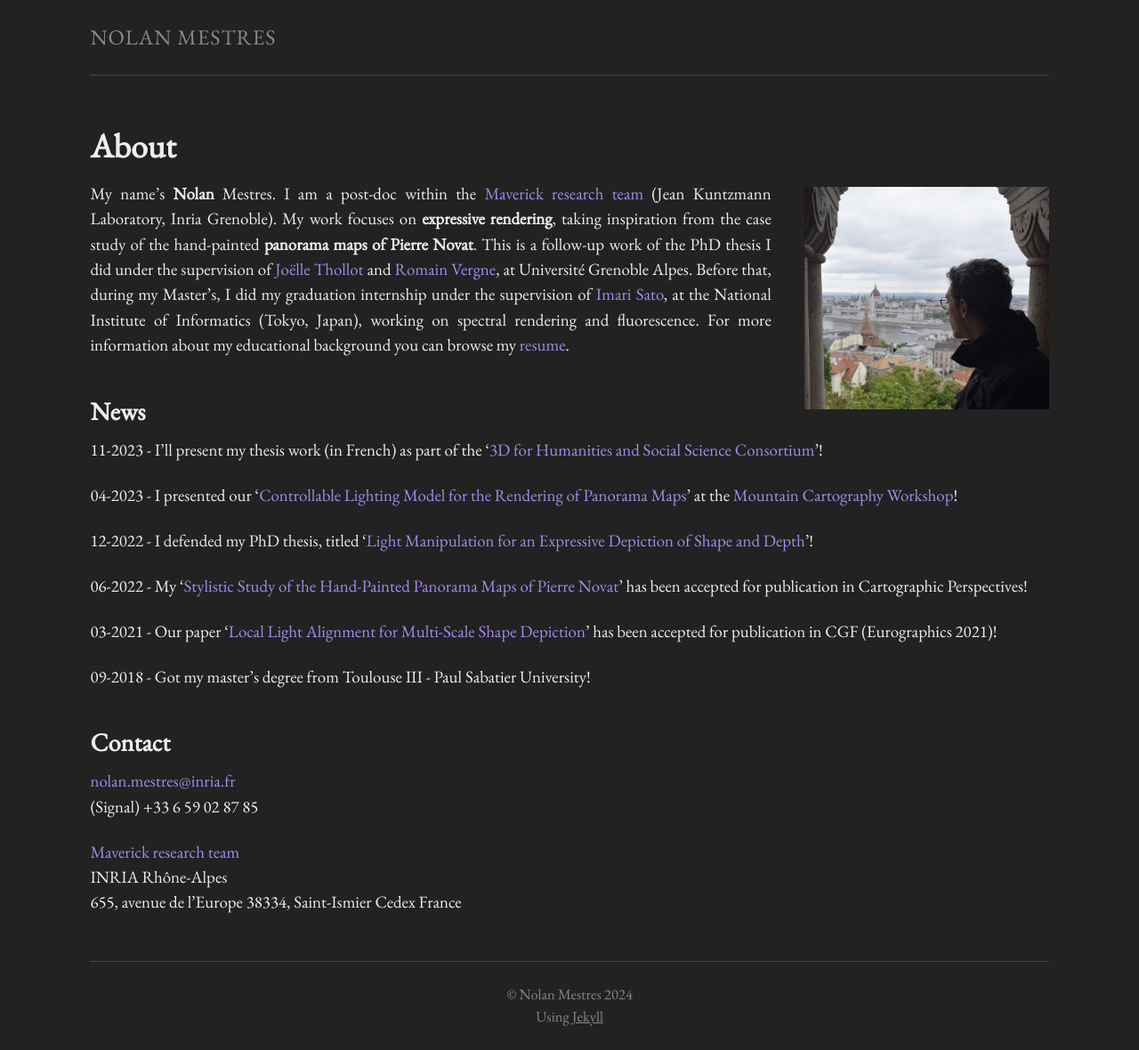
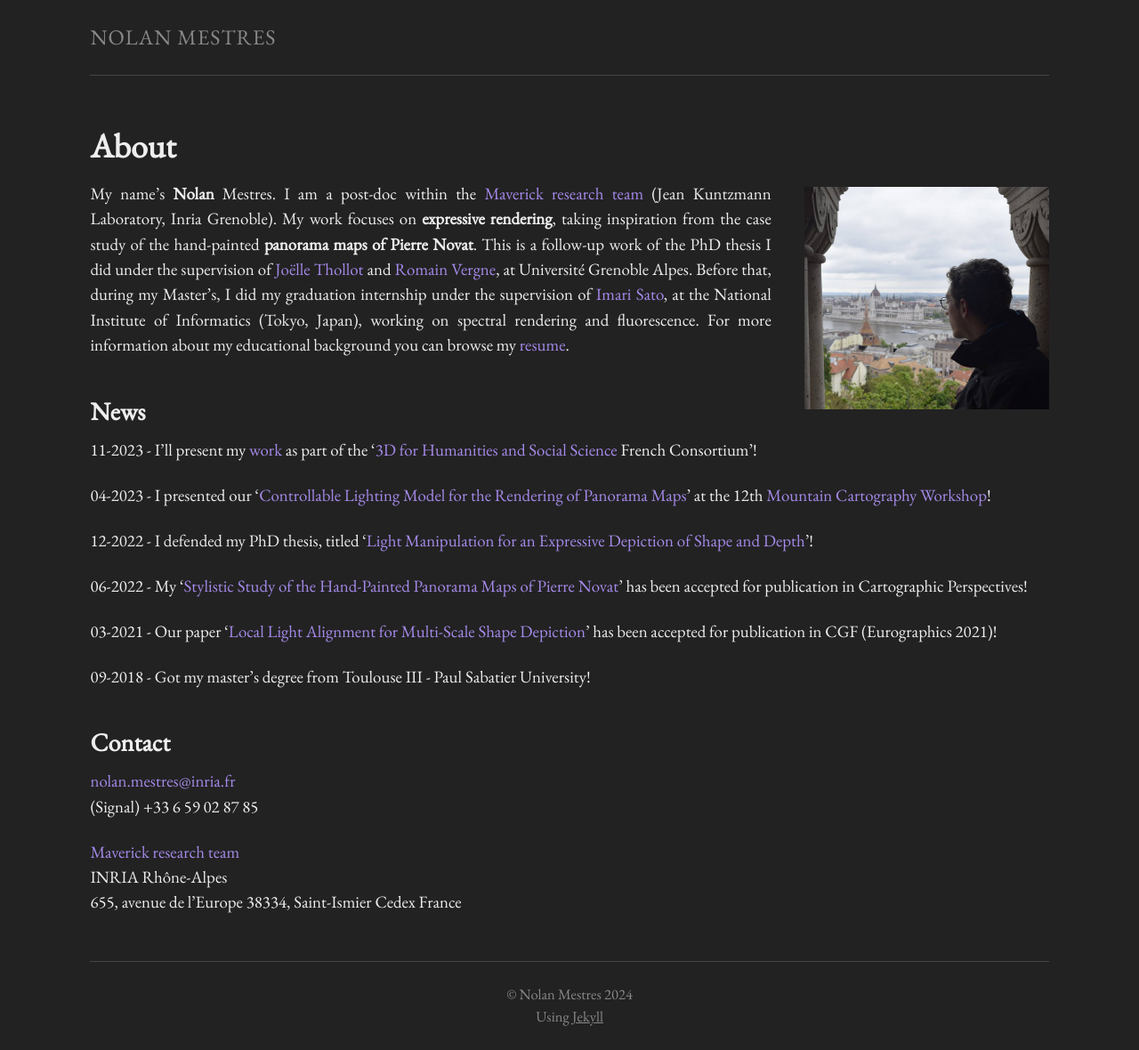
Before and after one commit to Nalonoid/nalonoid.github.io, a Jekyll site: the page built from index.md, in a window 1280 px wide. Shown: the whole page at 89% size. Built offline with Jekyll 4.4.1, drawn with Linux system fonts in a browser that asks for light colours.

Commit message:
add conference paper for the 3D for Humanities and Social Sciences consortium

```diff
--- a/index.md
+++ b/index.md
@@ -11,9 +11,9 @@
 
 ## News
 
-11-2023 - I'll present my thesis work (in French) as part of the '[3D for Humanities and Social Science Consortium]'!
+11-2023 - I'll present my [work] as part of the '[3D for Humanities and Social Science] French Consortium'!
 
-04-2023 - I presented our '[Controllable Lighting Model for the Rendering of Panorama Maps]' at the [Mountain Cartography Workshop]!
+04-2023 - I presented our '[Controllable Lighting Model for the Rendering of Panorama Maps]' at the 12th [Mountain Cartography Workshop]!
 
 12-2022 - I defended my PhD thesis, titled '[Light Manipulation for an Expressive Depiction of Shape and Depth]'!
 
```
Also changed, not shown: other parts of index.md (+2 -1 lines), _posts/2023-11-24-tricher-avec-la-lumière-pour-mieux-percevoir.markdown (added, +20 -0 lines), data/research/tricher_avec_la_lumière_pour_mieux_percevoir-thumbnail.jpg (added), 1 other file.
